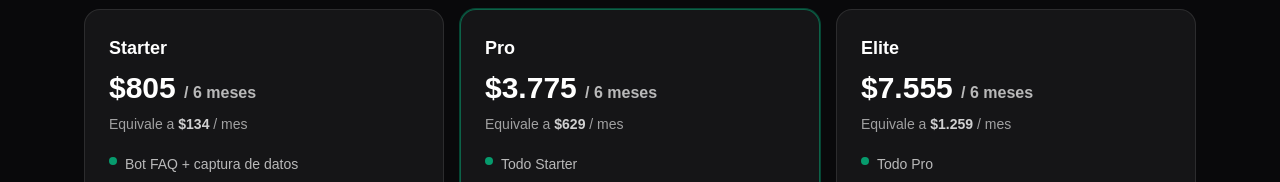
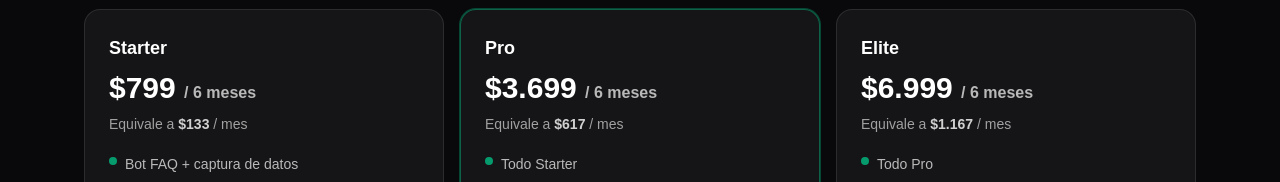
Before and after one commit to aicompanyjb-blip/ia-company-jb, a Next.js app: page / in a window 1280 px wide. Both pictures are taken after a click on the button "Semestral". Shown: the part 1925-2107 px from the top of the page. Built offline with nearby package versions, Linux system fonts and the light colour scheme.

Commit message:
Actualizo la landing

```diff
--- a/app/page.tsx
+++ b/app/page.tsx
@@ -1,8 +1,9 @@
 "use client";
 
-import { useMemo, useState } from "react";
+import { useState } from "react";
 
 type BillingPeriod = "mensual" | "semestral" | "anual";
+type PlanName = "Starter" | "Pro" | "Elite";
 
 export default function Home() {
   const phoneE164 = "593XXXXXXXXX"; // <-- CAMBIA ESTO (solo números, sin +)
@@ -14,65 +15,49 @@ export default function Home() {
   // ====== Switch Mensual / Semestral / Anual ======
   const [period, setPeriod] = useState<BillingPeriod>("mensual");
 
-  // ✅ Edita aquí tus precios base mensuales
-  const baseMonthly = useMemo(
-    () => ({
+  // ✅ AQUÍ EDITAS LOS PRECIOS MANUALMENTE (uno por cada periodo)
+  const prices: Record<BillingPeriod, Record<PlanName, number>> = {
+    mensual: {
       Starter: 149,
       Pro: 699,
       Elite: 1399,
-    }),
-    []
-  );
+    },
+    semestral: {
+      Starter: 799,
+      Pro: 3699,
+      Elite: 6999,
+    },
+    anual: {
+      Starter: 1499,
+      Pro: 6999,
+      Elite: 12999,
+    },
+  };
 
-  // ✅ Descuentos sugeridos (edita a tu gusto)
-  const discount = useMemo(
-    () => ({
-      mensual: 0, // 0%
-      semestral: 0.1, // 10%
-      anual: 0.2, // 20%
-    }),
-    []
-  );
-
-  const months = useMemo(
-    () => ({
+  const months: Record<BillingPeriod, number> = {
     mensual: 1,
     semestral: 6,
     anual: 12,
-    }),
-    []
-  );
+  };
 
-  const label = useMemo(
-    () => ({
+  const label: Record<BillingPeriod, string> = {
     mensual: "mes",
     semestral: "6 meses",
     anual: "año",
-    }),
-    []
-  );
+  };
 
-  const money = useMemo(
-    () =>
-      new Intl.NumberFormat("es-EC", {
+  const money = new Intl.NumberFormat("es-EC", {
     style: "currency",
     currency: "USD",
     maximumFractionDigits: 0,
-      }),
-    []
-  );
+  });
 
-  function totalPrice(plan: keyof typeof baseMonthly) {
-    const m = baseMonthly[plan];
-    const n = months[period];
-    const d = discount[period];
-    return Math.round(m * n * (1 - d));
+  function price(plan: PlanName) {
+    return prices[period][plan];
   }
 
-  function perMonthEquivalent(plan: keyof typeof baseMonthly) {
-    const total = totalPrice(plan);
-    const n = months[period];
-    return Math.round(total / n);
+  function perMonth(plan: PlanName) {
+    return Math.round(prices[period][plan] / months[period]);
   }
 
   const plans = [
@@ -251,7 +236,10 @@ export default function Home() {
         <h2 className="text-2xl font-bold md:text-3xl">Cómo trabajamos</h2>
         <div className="mt-8 grid gap-4 md:grid-cols-4">
           {[
-            ["1) Diagnóstico", "Entiendo tu negocio y el flujo ideal para tu negocio."],
+            [
+              "1) Diagnóstico",
+              "Entiendo tu negocio y el flujo ideal para tu negocio.",
+            ],
             ["2) Propuesta", "Te presento el bot y las integraciones."],
             ["3) Implementación", "Configuro, pruebo y dejo listo para operar."],
             ["4) Soporte", "Ajustes y mejoras según necesidad y resultados."],
@@ -273,8 +261,8 @@ export default function Home() {
           <div>
             <h2 className="text-2xl font-bold md:text-3xl">Planes</h2>
             <p className="mt-2 max-w-2xl text-white/70">
-              Estos precios son referenciales, se ajustan mediante las integraciones
-              y necesidades de tu negocio.
+              Estos precios son referenciales, se ajustan mediante las
+              integraciones y necesidades de tu negocio.
             </p>
 
             {/* Botones Mensual / Semestral / Anual */}
@@ -291,7 +279,11 @@ export default function Home() {
                   ].join(" ")}
                   type="button"
                 >
-                  {p === "mensual" ? "Mensual" : p === "semestral" ? "Semestral" : "Anual"}
+                  {p === "mensual"
+                    ? "Mensual"
+                    : p === "semestral"
+                    ? "Semestral"
+                    : "Anual"}
                 </button>
               ))}
             </div>
@@ -320,9 +312,9 @@ export default function Home() {
             >
               <p className="text-lg font-semibold">{p.name}</p>
 
-              {/* Precio dinámico */}
+              {/* Precio dinámico (manual por periodo) */}
               <p className="mt-2 text-3xl font-bold">
-                {money.format(totalPrice(p.name))}{" "}
+                {money.format(price(p.name))}{" "}
                 <span className="text-base font-semibold text-white/70">
                   / {label[period]}
                 </span>
@@ -333,7 +325,7 @@ export default function Home() {
                 <p className="mt-2 text-sm text-white/60">
                   Equivale a{" "}
                   <span className="font-semibold text-white/80">
-                    {money.format(perMonthEquivalent(p.name))}
+                    {money.format(perMonth(p.name))}
                   </span>{" "}
                   / mes
                 </p>
```
Lines whose indentation alone changed are shown as unchanged.
